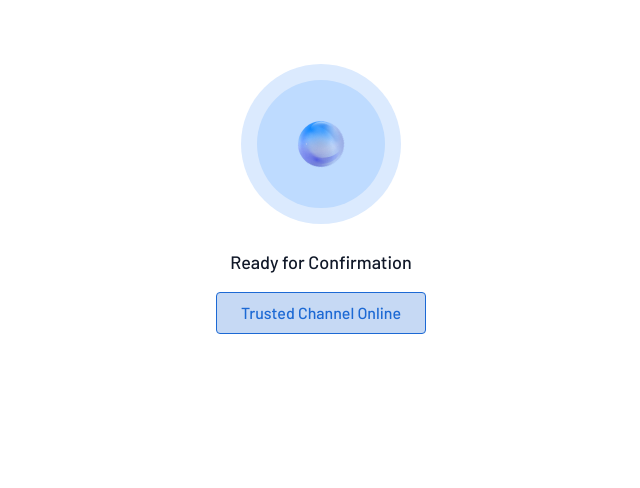
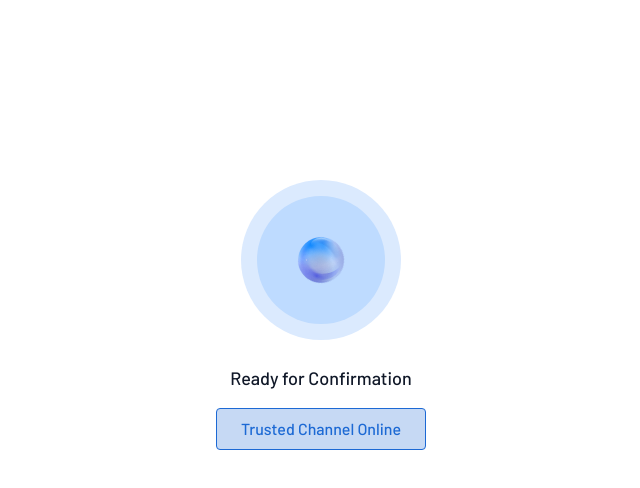
Before and after one commit to shahidAbbas/trustiloHP, a Next.js app: page / in a window 1280 px wide. Shown: the top 488 px of the page, without its empty margins (319-959 px from the left). Built offline with nearby package versions, Linux system fonts and the light colour scheme.

Commit message:
ARA-1255 : additional padding on top

```diff
--- a/src/app/page.tsx
+++ b/src/app/page.tsx
@@ -3,7 +3,10 @@ import AnimatedIcon from "@/components/AnimatedIcon";
 
 export default function ConfirmationPage() {
   return (
-    <div className="flex flex-col items-center justify-start min-h-screen bg-white pt-16 pb-0">
+    <>
+      <div className="flex flex-col items-center justify-start min-h-screen bg-white pb-0"
+        style={{ paddingTop: 'calc(var(--spacing) * 16 + 116px)' }}
+      >
         <div className="mb-6"><AnimatedIcon /></div>
 
         <span className="text-lg font-medium text-gray-900">
@@ -18,5 +21,6 @@ export default function ConfirmationPage() {
           Trusted Channel Online
         </button>
       </div>
+    </>
   );
 }
```
Lines whose indentation alone changed are shown as unchanged.
